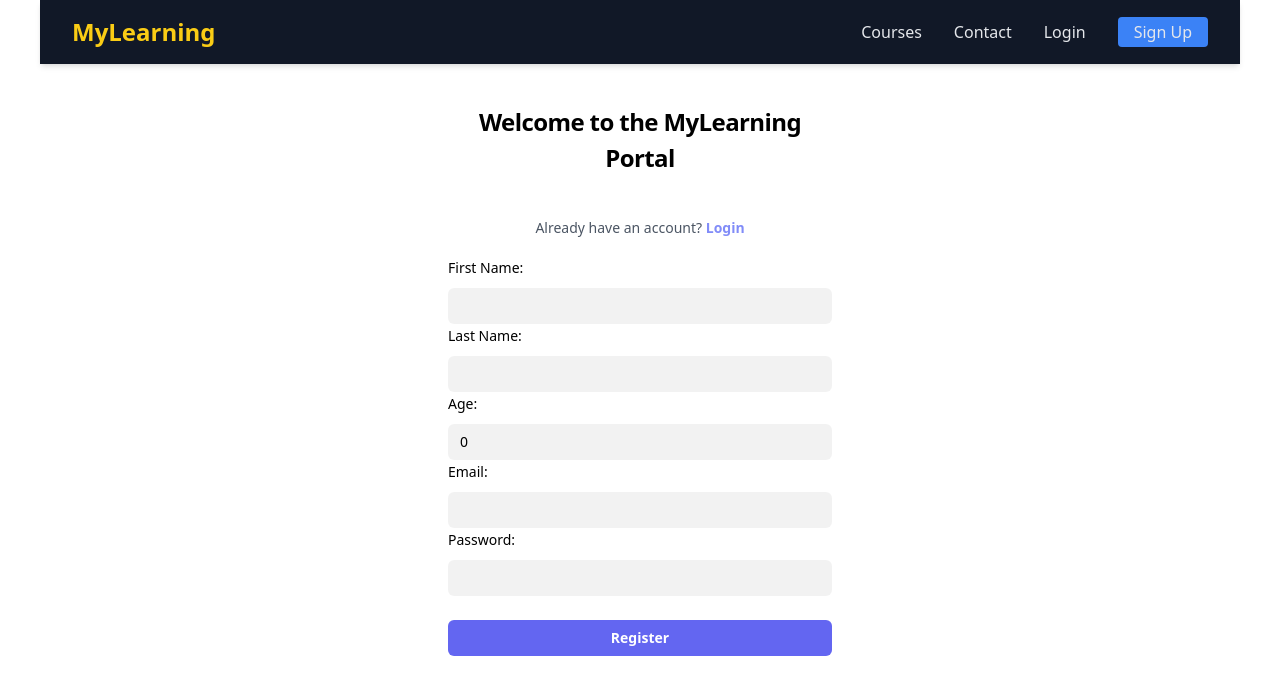
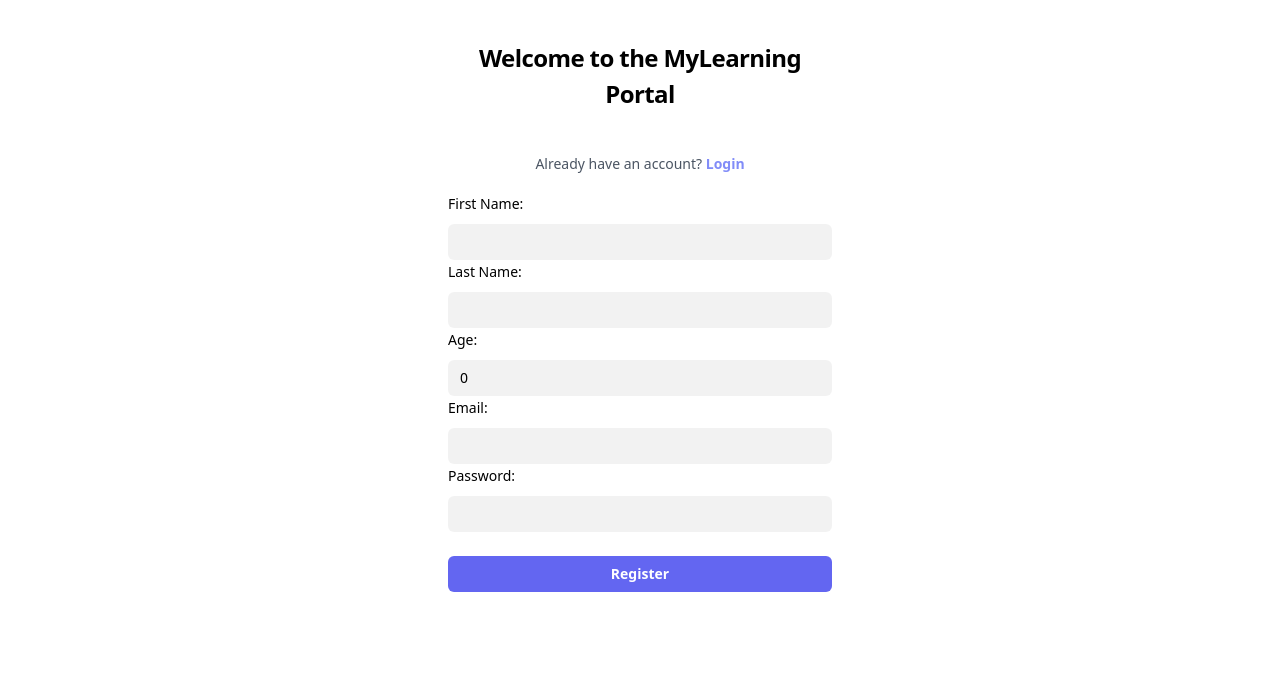
Before and after one commit to MDshobana/capstone_v2, a React (Vite) app in the folder client/: page / in a window 1280 px wide. Shown: the top 694 px of the page. Built offline with nearby package versions, Linux system fonts and the light colour scheme; no server answers.

Commit message:
Update App.jsx

```diff
--- a/client/src/App.jsx
+++ b/client/src/App.jsx
@@ -17,7 +17,7 @@ function App() {
 
   return (
     <BrowserRouter>
-      <NavBar />
+      {/* <NavBar /> */}
       <Routes>
         <Route path='/' Component={Register} />
         <Route path='/login' Component={Login} />
```
